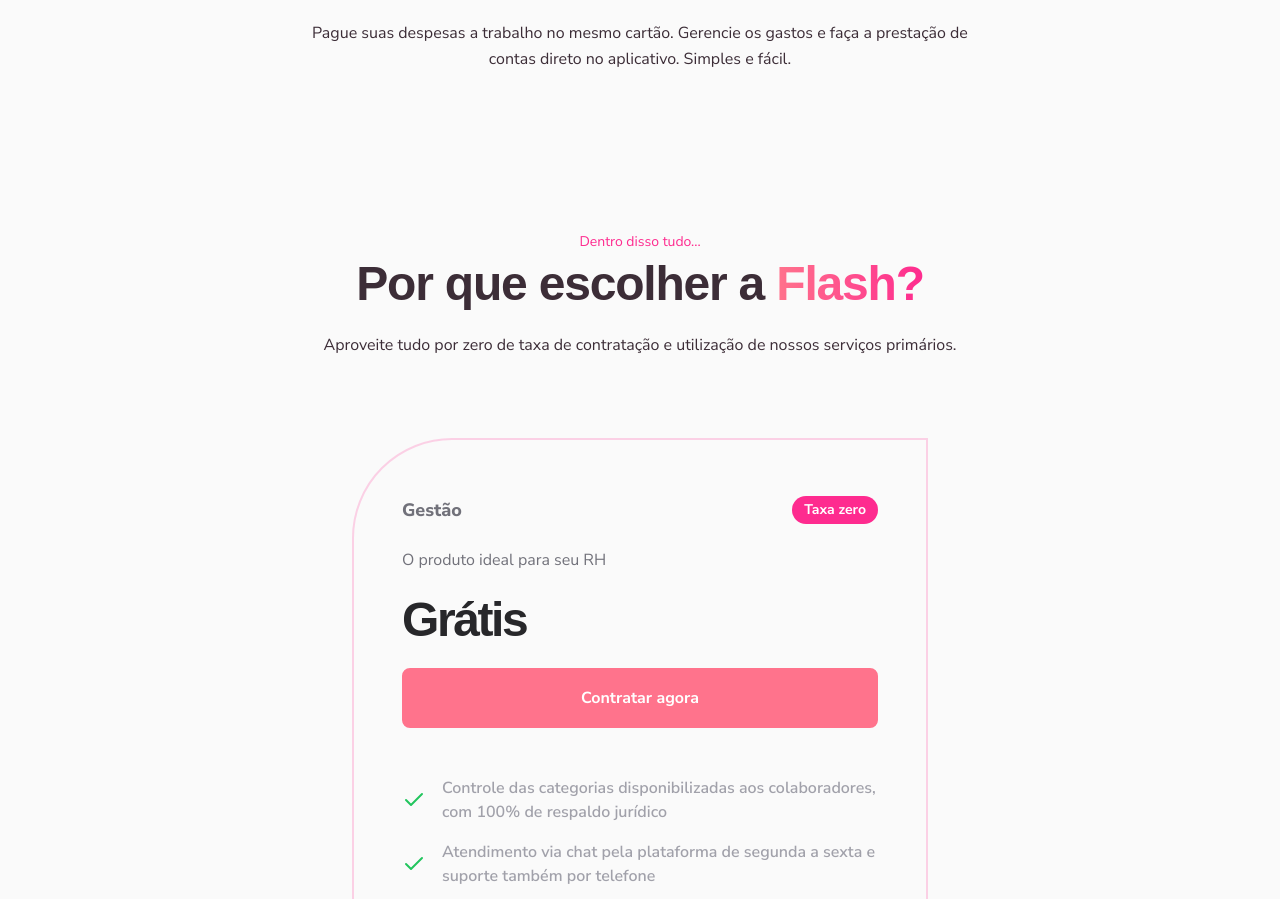
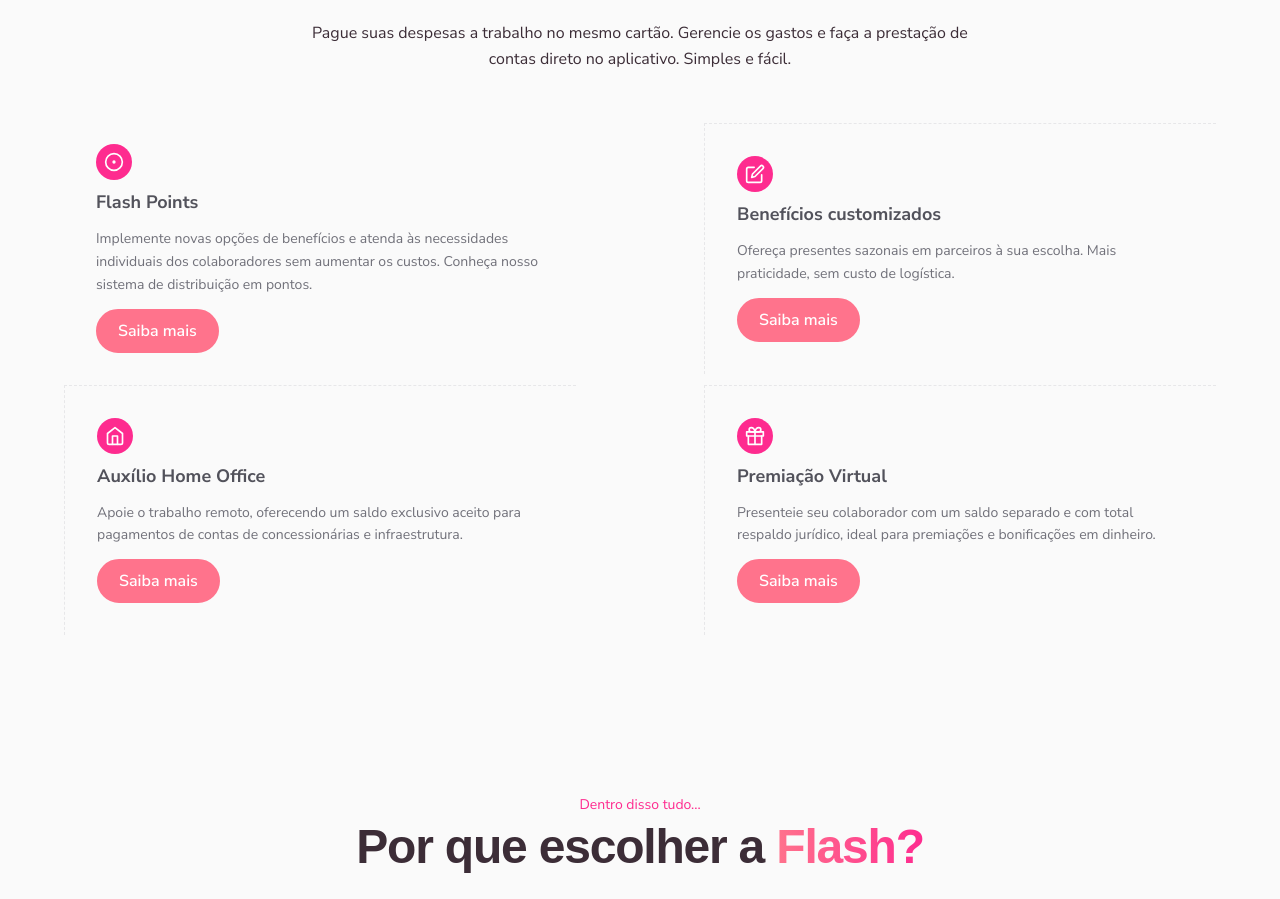
Before and after one commit to Nicolas-Moises/landing-page-flash-benefits, a Next.js app: page /hr in a window 1280 px wide. Shown: the part 1652-2551 px from the top of the page. Built offline with nearby package versions, Linux system fonts and the light colour scheme; a web font is replaced by a local one.

Commit message:
finish feature section

```diff
--- a/src/app/hr/components/Features.tsx
+++ b/src/app/hr/components/Features.tsx
@@ -1,7 +1,5 @@
-import Image from 'next/image'
-
-import points from '../../../assets/feature-1.png'
-import customizable from '../../../assets/feature-2.png'
+import { CircleDot, Edit, Gift, Home } from 'lucide-react'
+import Link from 'next/link'
 
 export function Features() {
   return (
@@ -20,6 +18,96 @@
           faça a prestação de contas direto no aplicativo. Simples e fácil.
         </p>
       </div>
+
+      <div className="grid grid-cols-2 divide-x divide-y mt-10 divide-dashed divide-zinc-400/20 place-items-center mx-auto">
+        <div className="flex flex-col gap-2 items-start p-8 max-w-lg">
+          <div className="p-2 rounded-full bg-pink-500 text-white">
+            <CircleDot size={20} />
+          </div>
+          <div className="flex flex-col gap-3 items-start">
+            <h2 className="text-lg font-bold text-zinc-600">Flash Points</h2>
+            <p className="text-sm text-zinc-500 leading-relaxed">
+              Implemente novas opções de benefícios e atenda às necessidades
+              individuais dos colaboradores sem aumentar os custos. Conheça
+              nosso sistema de distribuição em pontos.
+            </p>
+            <Link
+              className="font-semibold px-5 py-2 rounded-full bg-pink-400 text-white flex items-center justify-center transition-colors duration-200
+                        border-2 border-pink-400 hover:bg-transparent hover:text-zinc-600"
+              href="#"
+            >
+              Saiba mais
+            </Link>
+          </div>
+        </div>
+
+        <div className="flex flex-col gap-2 items-start p-8 max-w-lg">
+          <div className="p-2 rounded-full bg-pink-500 text-white">
+            <Edit size={20} />
+          </div>
+          <div className="flex flex-col gap-3 items-start">
+            <h2 className="text-lg font-bold text-zinc-600">
+              Benefícios customizados
+            </h2>
+            <p className="text-sm text-zinc-500 leading-relaxed">
+              Ofereça presentes sazonais em parceiros à sua escolha. Mais
+              praticidade, sem custo de logística.
+            </p>
+            <Link
+              className="font-semibold px-5 py-2 rounded-full bg-pink-400 text-white flex items-center justify-center transition-colors duration-200
+                        border-2 border-pink-400 hover:bg-transparent hover:text-zinc-600"
+              href="#"
+            >
+              Saiba mais
+            </Link>
+          </div>
+        </div>
+
+        <div className="flex flex-col gap-2 items-start p-8 max-w-lg">
+          <div className="p-2 rounded-full bg-pink-500 text-white">
+            <Home size={20} />
+          </div>
+          <div className="flex flex-col gap-3 items-start">
+            <h2 className="text-lg font-bold text-zinc-600">
+              Auxílio Home Office
+            </h2>
+            <p className="text-sm text-zinc-500 leading-relaxed">
+              Apoie o trabalho remoto, oferecendo um saldo exclusivo aceito para
+              pagamentos de contas de concessionárias e infraestrutura.
+            </p>
+            <Link
+              className="font-semibold px-5 py-2 rounded-full bg-pink-400 text-white flex items-center justify-center transition-colors duration-200
+                        border-2 border-pink-400 hover:bg-transparent hover:text-zinc-600"
+              href="#"
+            >
+              Saiba mais
+            </Link>
+          </div>
+        </div>
+
+        <div className="flex flex-col gap-2 items-start p-8 max-w-lg">
+          <div className="p-2 rounded-full bg-pink-500 text-white">
+            <Gift size={20} />
+          </div>
+          <div className="flex flex-col gap-3 items-start">
+            <h2 className="text-lg font-bold text-zinc-600">
+              Premiação Virtual
+            </h2>
+            <p className="text-sm text-zinc-500 leading-relaxed">
+              Presenteie seu colaborador com um saldo separado e com total
+              respaldo jurídico, ideal para premiações e bonificações em
+              dinheiro.
+            </p>
+            <Link
+              className="font-semibold px-5 py-2 rounded-full bg-pink-400 text-white flex items-center justify-center transition-colors duration-200
+                        border-2 border-pink-400 hover:bg-transparent hover:text-zinc-600"
+              href="#"
+            >
+              Saiba mais
+            </Link>
+          </div>
+        </div>
+      </div>
     </section>
   )
 }
--- a/src/components/About.tsx
+++ b/src/components/About.tsx
@@ -5,9 +5,9 @@
 export function About() {
   return (
     <section className="w-full py-20">
-      <div className="w-full max-w-7xl mx-auto flex justify-center gap-16 items-center">
+      <div className="w-full max-w-7xl mx-auto flex justify-between gap-16 items-center">
         <Image src={cards} alt="" />
-        <div className="max-w-lg">
+        <div className="max-w-xl">
           <span className="text-sm text-pink-500 mb-2">Facilidade</span>
           <h4 className="font-title text-5xl font-bold">
             Tudo, tudo, tudo em um só{' '}
```
